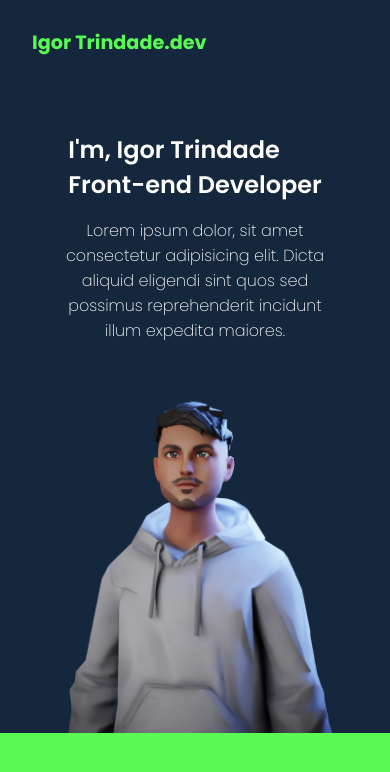
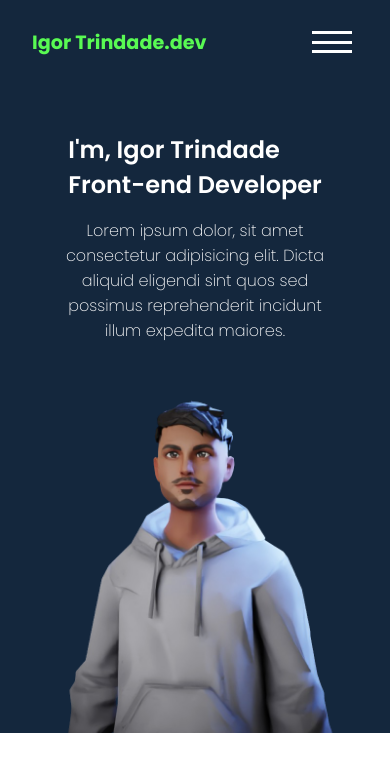
Before and after one commit to igortrindadelg/portfolio, a React (Create React App) app: page / in a window 390 px wide. Shown: the top 772 px of the page. Built offline with nearby package versions, Linux system fonts and the light colour scheme.

Commit message:
responsive navbar added

```diff
--- a/src/components/Header.jsx
+++ b/src/components/Header.jsx
@@ -1,22 +1,44 @@
 import React from 'react'
+import { useState } from 'react'
+
 import '../scss/Header.scss'
 
 const Header = () => {
+    const [active, setActive] = useState('navLinks')
+    const [ toggleIcon, setToggleIcon ] = useState('navToggle')
+
+    const navToggle = () => {
+        active === 'navLinks'
+        ? setActive('navLinks navActive')
+        : setActive('navLinks')
+
+        toggleIcon === 'navToggle'
+        ? setToggleIcon('navToggle toggle')
+        : setToggleIcon('navToggle')
+    }
+
     return (
         <nav className='navbar'>
             <div className="logo">
                 <h2>Igor Trindade.dev</h2>
             </div>
 
-            <ul className="navLinks">
+            <ul className={active}>
                 <li className="navLink"><a href="#">Home</a></li>
                 <li className="navLink"><a href="#">About</a></li>
                 <li className="navLink"><a href="#">Services</a></li>
                 <li className="navLink"><a href="#">Projects</a></li>
                 <li className="navLink">
-                    <button className="navButton">Contact</button>
+                    <button className="navButton">Contact
+                    </button>
                 </li>
             </ul>
+
+            <div className={toggleIcon} onClick={navToggle}>
+                <div className="line1"></div>
+                <div className="line2"></div>
+                <div className="line3"></div>
+            </div>
         </nav>
     );
 }
--- a/src/index.scss
+++ b/src/index.scss
@@ -6,7 +6,7 @@
 }
 
 body {
-  background-color: rgb(20, 39, 61);
+  background-color: #14273d;
   margin: 0;
   font-family: 'Poppins', sans-serif;
   -webkit-font-smoothing: antialiased;
--- a/src/scss/About.scss
+++ b/src/scss/About.scss
@@ -1,5 +1,5 @@
 .aboutContainer {
     height: 50vh;
     width: 100%;
-    background-color: #59fa53;
+    background-color: #ffffff;
 }
--- a/src/scss/Header.scss
+++ b/src/scss/Header.scss
@@ -1,9 +1,10 @@
 .navbar {
+    background-color: #14273d;
     color: white;
     display: grid;
-    grid-template-columns: auto 1fr;
+    grid-template-columns: auto 1fr auto;
     align-items: center;
-    max-width: 100%;
+    width: 100%;
     min-height: 10vh;
 }
 
@@ -49,8 +50,66 @@
     }
 }
 
-@media (max-width: 800px) {
-    .navLinks {
-        display: none;
+.navToggle {
+    cursor: pointer;
+    display: none;
+
+    div {
+        width: 2.5rem;
+        height: 0.2rem;
+        background-color: rgb(255, 255, 255);
+        margin: 0.4rem;
     }
 }
+
+@media (max-width: 820px) {
+
+    .navLinks {
+        width: 100%;
+        min-height: 90vh;
+        background-color: black;
+        position: fixed;
+        top: 10vh;
+        right: 0;
+        grid-auto-flow: row;
+        transform: translateX(100%);
+        transition: all 0.5s ease;
+        justify-content: center;
+        padding: 0;
+        grid-gap: 0;
+    }
+
+    .navLink {
+        text-align: center;
+    }
+
+    .navbar {
+        position: fixed;
+    }
+
+    .navToggle {
+        position: fixed;
+        right: 2rem;
+        display: block;
+
+        div {
+            transition: all 0.5s ease;
+        }
+    }
+
+    .navActive {
+        transform: translateX(0);
+    }
+}
+
+.toggle .line1 {
+    transform: rotate(-45deg) translate(-6px, 7px);
+}
+
+.toggle .line2 {
+    opacity: 0;
+}
+
+.toggle .line3 {
+    transform: rotate(45deg) translate(-6px, -6px);
+}
--- a/src/scss/Main.scss
+++ b/src/scss/Main.scss
@@ -36,14 +36,16 @@
     justify-items: center;
 
     img {
+        z-index: -1;
         bottom: 0;
         transform: rotateY(180deg);
-        max-width: 100%;
+        width: 100%;
     }
 }
 
 @media (max-width: 820px) {
     .mainContainer {
         grid-template-columns: 1fr;
+        padding-top: 10vh;
     }
 }
```
